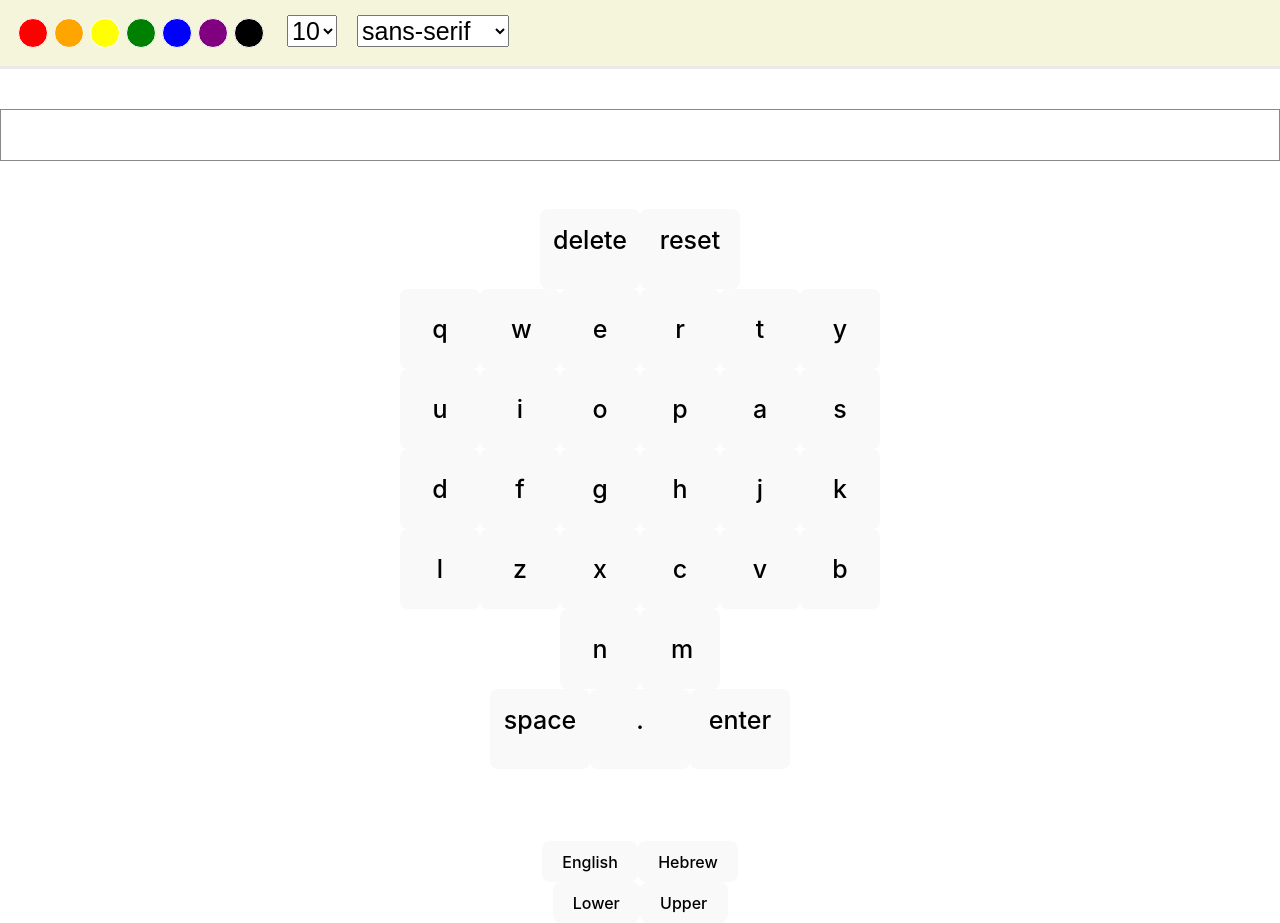
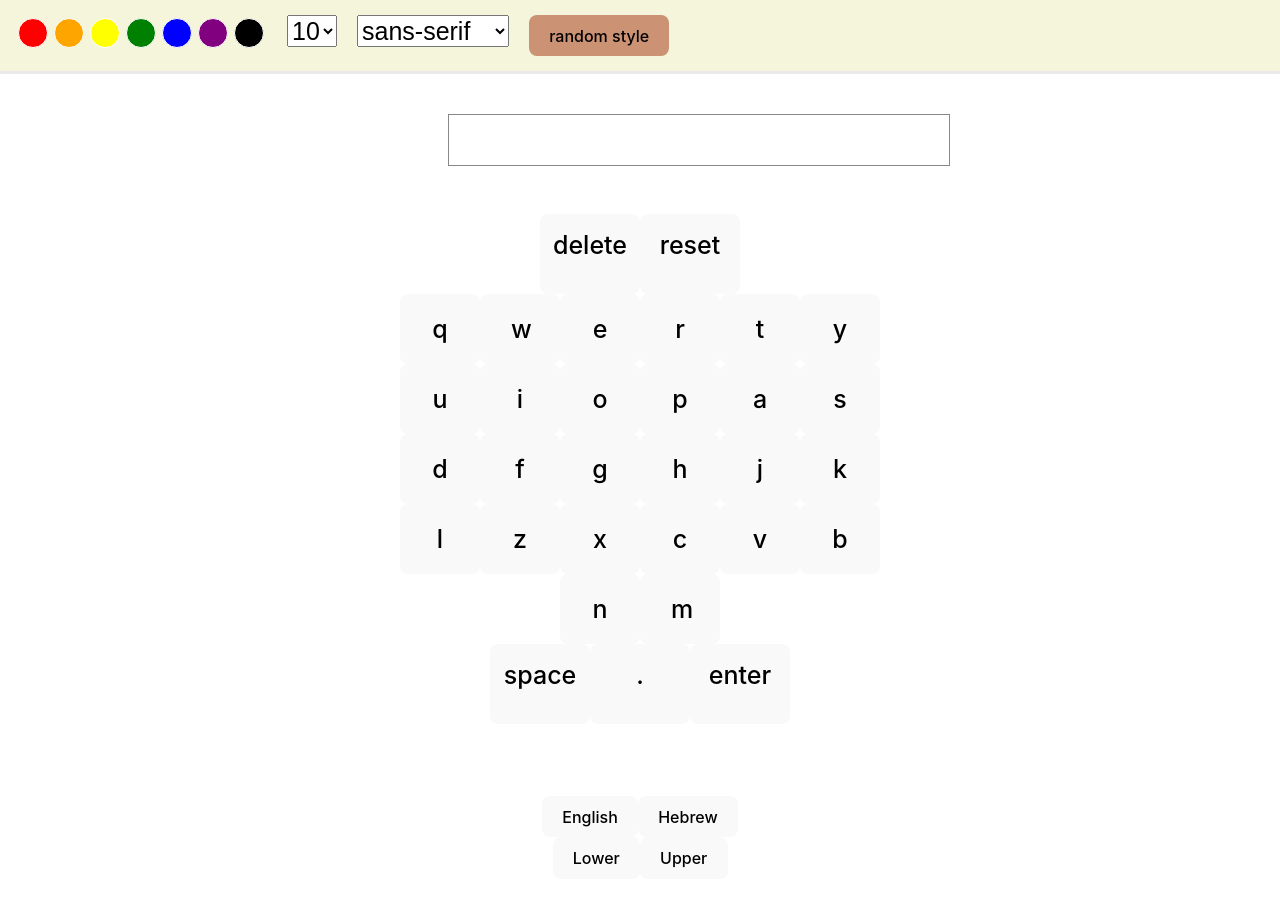
Before and after one commit to TalyaAlbeck/orli-talya, a React (Vite) app in the folder mini-project-vite/: page / in a window 1280 px wide. Shown: the top 923 px of the page. After the commit the page ends 879 px from the top, so only its background shows below. Built offline with nearby package versions, Linux system fonts and the light colour scheme.

Commit message:
random style

```diff
--- a/mini-project-vite/src/App.css
+++ b/mini-project-vite/src/App.css
@@ -12,17 +12,11 @@
 }
 .keyboard button{
   width: 80px;
-  height: 80px;
+  height: 70px;
   font-size: 25px;
 }
 
-textarea {
-  width: 500px;
-  height: 300px;
-}
-
 .colors {
-
   display: inline-flex;
   max-width: 300px;
 }
@@ -48,7 +42,11 @@ nav {
 .inputDiv {
   border: 1px solid rgb(136, 136, 136);
   min-height: 50px;
+  max-width: 500px;
   margin-top: 40px;
+  align-self: center;
+  position: relative;
+  left: 35%;
 }
 .specials button{
   width: 100px;
@@ -64,3 +62,8 @@ nav {
 main{
   margin-top: 0px;
 }
+
+.rendom {
+  margin-left: 20px;
+  background-color: rgb(203, 146, 115);
+}
--- a/mini-project-vite/src/components/Keyboard.jsx
+++ b/mini-project-vite/src/components/Keyboard.jsx
@@ -4,7 +4,7 @@ import ChooseLanguage from "./languages";
 const English = ['q', 'w', 'e', 'r', 't', 'y', 'u', 'i', 'o', 'p', 'a', 's', 'd', 'f', 'g', 'h', 'j', 'k', 'l', 'z', 'x', 'c', 'v', 'b', 'n', 'm'];
 const Hebrew = ['ק', 'ר', 'א', 'ט', 'ו', 'ן', 'ם', 'פ', 'ש', 'ד', 'ג', 'כ', 'ע', 'י', 'ח', 'ח', 'ל', 'ך', 'ף', 'ז', 'ס', 'ב', 'ה', 'נ', 'מ', 'צ', 'ת'];
 const colors = ["red", "orange", "yellow", "green", "blue", "purple", "black"];
-const sizes = [10, 20, 30, 40, 50];
+const sizes = [10, 15, 20, 25, 30, 35, 40, 45, 50];
 const fontFamilies = ['sans-serif', 'serif', 'monospace'];
 
 let myStyle = {
@@ -72,6 +72,18 @@ function Keybord(){
     function resetText(){
         setInputValue([]);
     }
+    function randomStyle() {
+        console.log("random");
+        let i = colors.length;
+        let ranC = colors[(Math.floor((Math.random()) * colors.length))];
+        let ranS = sizes[(Math.floor((Math.random()) * sizes.length))];
+        let ranF = fontFamilies[(Math.floor((Math.random()) * fontFamilies.length))];
+
+        setStyle((prev) => {
+            return {...prev, color: ranC, fontSize: ranS, fontFamily :ranF}
+        })
+
+    }
 
 
     return (
@@ -96,6 +108,7 @@ function Keybord(){
                         ))}
                     </select>
                 </div>
+                <button className="rendom" onClick={randomStyle}>random style</button>
             </nav>
 
             <div onChange={changeInputValue} style={style} className="inputDiv">
```
